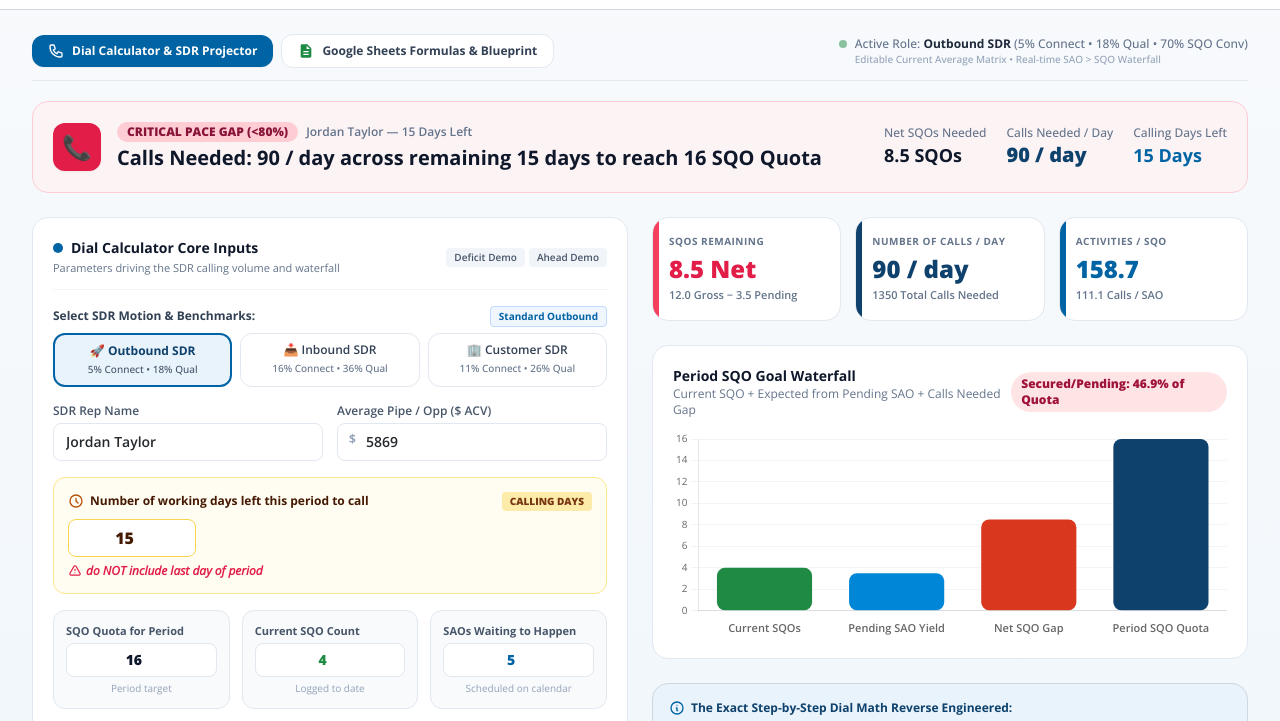
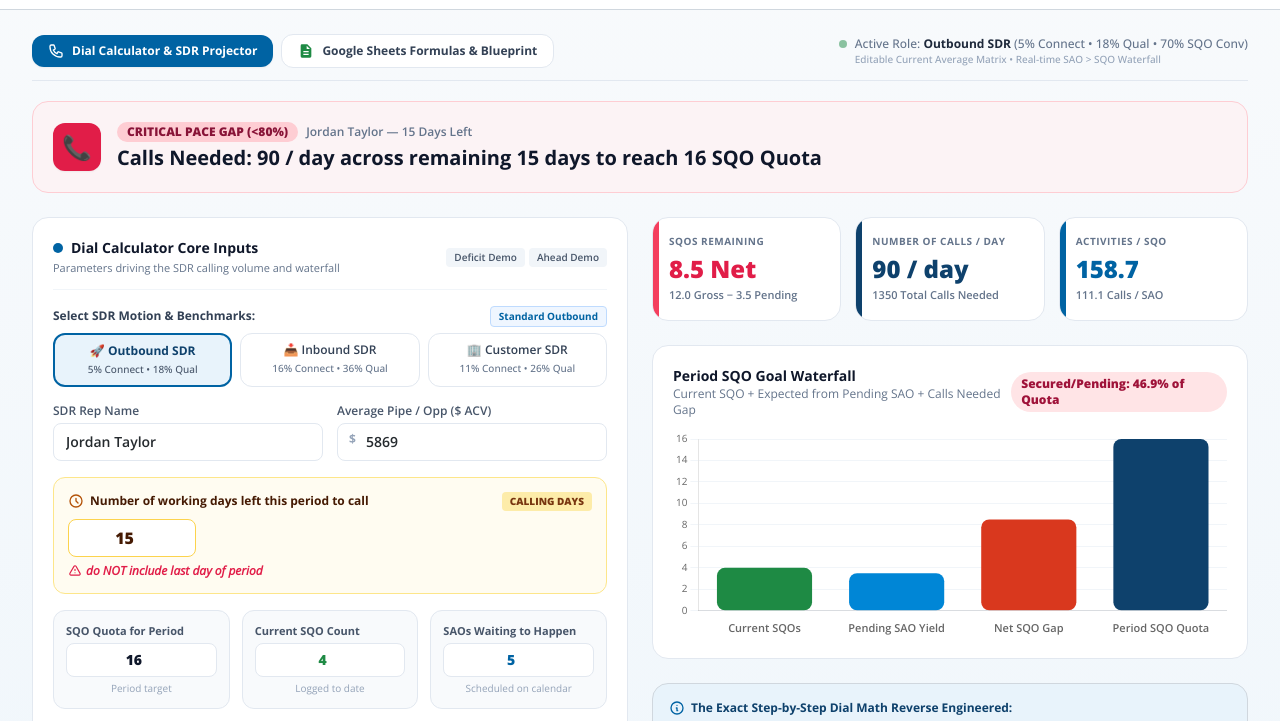
Before and after one commit to jennytroy-stack/sdr_sqoprojector, a plain HTML site: page index.html in a window 1280 px wide. Shown: the part 55-776 px from the top of the page. Drawn offline with nearby package versions, Linux system fonts and the light colour scheme.

Commit message:
Update index.html

```diff
--- a/index.html
+++ b/index.html
@@ -158,8 +158,7 @@
     </div>
 
     <div id="simulatorView">
-      <div id="statusAlert" class="mb-6 rounded-2xl p-4 sm:p-5 border transition-all duration-300 flex flex-col md:flex-row items-start md:items-center justify-between gap-4">
-        <div class="flex items-center space-x-4">
+      <div id="statusAlert" class="mb-6 rounded-2xl p-4 sm:p-5 border transition-all duration-300 flex items-center space-x-4 bg-blue-50/70 border-blue-200">
         <div id="statusIconBg" class="w-12 h-12 rounded-xl flex items-center justify-center text-white shrink-0 shadow-sm bg-trimble-blue">
           <span id="statusIcon" class="text-2xl font-bold">📞</span>
         </div>
@@ -169,21 +168,6 @@
             <span id="statusRepName" class="text-xs font-semibold text-slate-500">Jordan Taylor — 15 Days Left</span>
           </div>
           <h2 id="statusHeadline" class="text-lg sm:text-xl font-bold text-slate-900 mt-0.5">Calls Needed: 68 / day to hit SQO Quota</h2>
-          </div>
-        </div>
-        <div class="flex items-center space-x-5 w-full md:w-auto justify-between md:justify-end border-t md:border-t-0 pt-3 md:pt-0 border-slate-200">
-          <div>
-            <p class="text-xs text-slate-500 font-medium">Net SQOs Needed</p>
-            <p id="gapMetric" class="text-lg font-bold text-slate-900">8.5 SQOs</p>
-          </div>
-          <div>
-            <p class="text-xs text-slate-500 font-medium">Calls Needed / Day</p>
-            <p id="dailyDialsMetric" class="text-xl font-black text-trimble-navy">68.0 / day</p>
-          </div>
-          <div>
-            <p class="text-xs text-slate-500 font-medium">Calling Days Left</p>
-            <p id="callingDaysMetric" class="text-lg font-bold text-trimble-blue">15 Days</p>
-          </div>
         </div>
       </div>
 
@@ -861,9 +845,6 @@
 
       // Update Status Header Alert
       document.getElementById('statusRepName').textContent = `${repName} \u2014 ${callingDaysLeft} Days Left`;
-      document.getElementById('gapMetric').textContent = `${netSQOsRemaining.toFixed(1)} SQOs`;
-      document.getElementById('dailyDialsMetric').textContent = `${Math.ceil(callsNeededPerDay)} / day`;
-      document.getElementById('callingDaysMetric').textContent = `${callingDaysLeft} Days`;
 
       const statusAlert = document.getElementById('statusAlert');
       const statusIconBg = document.getElementById('statusIconBg');
@@ -871,19 +852,19 @@
       const statusHeadline = document.getElementById('statusHeadline');
 
       if (parseFloat(attainmentRunRate) >= 100) {
-        statusAlert.className = 'mb-6 rounded-2xl p-4 sm:p-5 border border-emerald-200 bg-emerald-50/70 transition-all duration-300 flex flex-col md:flex-row items-start md:items-center justify-between gap-4';
+        statusAlert.className = 'mb-6 rounded-2xl p-4 sm:p-5 border border-emerald-200 bg-emerald-50/70 transition-all duration-300 flex items-center space-x-4';
         statusIconBg.className = 'w-12 h-12 rounded-xl bg-trimble-green flex items-center justify-center text-white shrink-0 shadow-sm';
         statusBadge.className = 'text-xs uppercase font-extrabold px-2.5 py-0.5 rounded-full bg-emerald-200 text-emerald-900';
         statusBadge.textContent = 'Quota Surpassing Pace';
         statusHeadline.textContent = `Pacing to ${attainmentRunRate}% of Quota (${projectedTotalSQO.toFixed(1)} SQOs) \u2022 Maintain ~${Math.ceil(callsNeededPerDay)} calls/day`;
       } else if (parseFloat(attainmentRunRate) >= 80) {
-        statusAlert.className = 'mb-6 rounded-2xl p-4 sm:p-5 border border-amber-200 bg-amber-50/70 transition-all duration-300 flex flex-col md:flex-row items-start md:items-center justify-between gap-4';
+        statusAlert.className = 'mb-6 rounded-2xl p-4 sm:p-5 border border-amber-200 bg-amber-50/70 transition-all duration-300 flex items-center space-x-4';
         statusIconBg.className = 'w-12 h-12 rounded-xl bg-trimble-yellowDark flex items-center justify-center text-white shrink-0 shadow-sm';
         statusBadge.className = 'text-xs uppercase font-extrabold px-2.5 py-0.5 rounded-full bg-amber-200 text-amber-900';
         statusBadge.textContent = 'Striking Distance (80\u201399%)';
         statusHeadline.textContent = `Pacing to ${attainmentRunRate}% of Quota \u2022 Shift to ${Math.ceil(callsNeededPerDay)} calls/day to close remaining ${netSQOsRemaining.toFixed(1)} SQO gap`;
       } else {
-        statusAlert.className = 'mb-6 rounded-2xl p-4 sm:p-5 border border-rose-200 bg-rose-50/70 transition-all duration-300 flex flex-col md:flex-row items-start md:items-center justify-between gap-4';
+        statusAlert.className = 'mb-6 rounded-2xl p-4 sm:p-5 border border-rose-200 bg-rose-50/70 transition-all duration-300 flex items-center space-x-4';
         statusIconBg.className = 'w-12 h-12 rounded-xl bg-rose-600 flex items-center justify-center text-white shrink-0 shadow-sm';
         statusBadge.className = 'text-xs uppercase font-extrabold px-2.5 py-0.5 rounded-full bg-rose-200 text-rose-900';
         statusBadge.textContent = 'Critical Pace Gap (<80%)';
```
Lines whose indentation alone changed are shown as unchanged.
